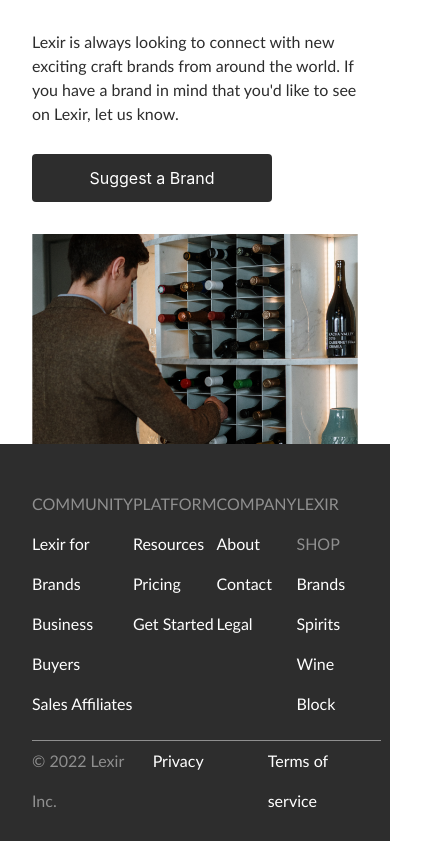
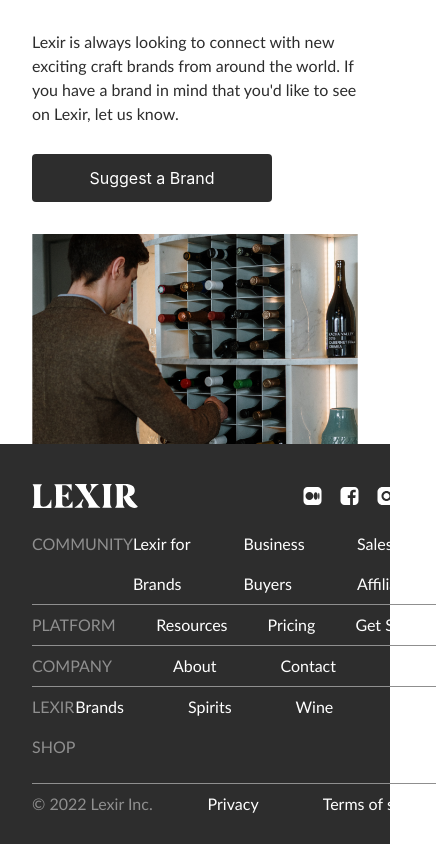
Before and after one commit to LexirIO/lexir-io-challenge, a Next.js app: page / in a window 390 px wide. Shown: the part 2548-3392 px from the top of the page, 436 px wide, since content can reach past the window. Built offline with nearby package versions, Linux system fonts and the light colour scheme.

Commit message:
solution

```diff
--- a/src/components/Footer/Community.tsx
+++ b/src/components/Footer/Community.tsx
@@ -1,11 +1,20 @@
+import { useIsDesktop } from '../context/DesktopWidthProvider';
 import Link from 'next/link';
+import cn from 'classnames';
 
 export default function Community() {
+  const { isDesktop } = useIsDesktop();
+
   return (
-    <div className="flex flex-col ">
+    <div className={cn("flex", {'flex-col': isDesktop,
+      'border-b border-lightGray2 justify-between': !isDesktop})}
+    >
       <h3 className="text-lightGray2 text-base leading-10 font-regular">
         COMMUNITY
       </h3>
+      <div className={cn("flex", {'flex-col': isDesktop,
+        'justify-between gap-6': !isDesktop})}
+      >
         <Link href={'/'}>
           <a className="text-white text-base leading-10 font-regular
             transition-color duration-500 hover:text-lightGray2"
@@ -28,5 +37,6 @@
           </a>
         </Link>
       </div>
+    </div>
   )
 }
--- a/src/components/Footer/Company.tsx
+++ b/src/components/Footer/Company.tsx
@@ -1,11 +1,20 @@
+import { useIsDesktop } from '../context/DesktopWidthProvider';
 import Link from 'next/link';
+import cn from 'classnames';
 
 export default function Company() {
+  const { isDesktop } = useIsDesktop();
+
   return (
-    <div className="flex flex-col ">
+    <div className={cn("flex", {'flex-col': isDesktop,
+      'border-b border-lightGray2 justify-between': !isDesktop})}
+    >
       <h3 className="text-lightGray2 text-base leading-10 font-regular">
         COMPANY
       </h3>
+      <div className={cn("flex", {'flex-col': isDesktop,
+        'justify-between gap-16': !isDesktop})}
+      >
         <Link href={'/'}>
           <a className="text-white text-base leading-10 font-regular
             transition-color duration-500 hover:text-lightGray2"
@@ -28,5 +37,6 @@
           </a>
         </Link>
       </div>
+    </div>
   )
 }
--- a/src/components/Footer/Footer.tsx
+++ b/src/components/Footer/Footer.tsx
@@ -9,8 +9,11 @@
 import Platform from './Platform';
 import Company from './Company';
 import LexirShop from './LexirShop';
+import { useIsDesktop } from '@components/context/DesktopWidthProvider';
 
 export default function Footer() {
+  const { isDesktop } = useIsDesktop();
+
   return (
     <footer className="bg-primary max-w-7xl mx-auto px-8 pt-10 pb-5 grid gap-4">
       <nav className="flex justify-between items-baseline">
@@ -20,10 +23,18 @@
           </a>
         </Link>
 
-        <Community />
-        <Platform />
-        <Company />
-        <LexirShop />
+        {isDesktop && (
+          <Community />
+        )}
+        {isDesktop && (
+          <Platform />
+        )}
+        {isDesktop && (
+          <Company />
+        )}
+        {isDesktop && (
+          <LexirShop />
+        )}
 
         <div className="flex gap-3">
           <Link href="https://medium.com/" >
@@ -48,6 +59,16 @@
           </Link>
         </div>
       </nav>
+
+      {!isDesktop && (
+        <div>
+          <Community />
+          <Platform />
+          <Company />
+          <LexirShop />
+        </div>
+      )}
+
       <div className="flex items-center justify-between border-t border-lightGray2">
         <p className="text-lightGray2 text-base leading-10 font-regular">© 2022 Lexir Inc.</p>
         <div className="flex gap-16">
--- a/src/components/Footer/LexirShop.tsx
+++ b/src/components/Footer/LexirShop.tsx
@@ -1,11 +1,21 @@
+import { useIsDesktop } from '../context/DesktopWidthProvider';
 import Link from 'next/link';
+import cn from 'classnames';
 
 export default function LexirShop() {
+  const { isDesktop } = useIsDesktop();
+
   return (
-    <div className="flex flex-col ">
+    <div className={cn("flex", {'flex-col': isDesktop,
+      'justify-between': !isDesktop})}
+    >
       <h3 className="text-lightGray2 text-base leading-10 font-regular">
         LEXIR SHOP
       </h3>
+
+      <div className={cn("flex", {'flex-col': isDesktop,
+        'justify-between gap-16': !isDesktop})}
+      >
         <Link href={'/'}>
           <a className="text-white text-base leading-10 font-regular
             transition-color duration-500 hover:text-lightGray2"
@@ -35,5 +45,6 @@
           </a>
         </Link>
       </div>
+    </div>
   )
 }
--- a/src/components/Footer/Platform.tsx
+++ b/src/components/Footer/Platform.tsx
@@ -1,11 +1,20 @@
+import { useIsDesktop } from '../context/DesktopWidthProvider';
 import Link from 'next/link';
+import cn from 'classnames';
 
 export default function Platform() {
+  const { isDesktop } = useIsDesktop();
+
   return (
-    <div className="flex flex-col ">
+    <div className={cn("flex", {'flex-col': isDesktop,
+      'border-b border-lightGray2 justify-between': !isDesktop})}
+    >
       <h3 className="text-lightGray2 text-base leading-10 font-regular">
         PLATFORM
       </h3>
+      <div className={cn("flex", {'flex-col': isDesktop,
+        'justify-between gap-10': !isDesktop})}
+      >
         <Link href={'/'}>
           <a className="text-white text-base leading-10 font-regular
             transition-color duration-500 hover:text-lightGray2"
@@ -28,5 +37,6 @@
           </a>
         </Link>
       </div>
+    </div>
   )
 }
--- a/src/components/NavBar.tsx
+++ b/src/components/NavBar.tsx
@@ -5,13 +5,15 @@
 import chartIcon from '../assets/images/chart-icon.svg';
 import Menu from './Menu';
 import cn from 'classnames';
+import { useIsDesktop } from './context/DesktopWidthProvider';
 
 type Props = {
-  isDesktop: boolean;
   isChartFull: boolean;
 }
 
-export default function NavBar({isDesktop, isChartFull}: Props) {
+export default function NavBar({isChartFull}: Props) {
+  const { isDesktop } = useIsDesktop();
+
   return (
     <nav className="sticky max-w-7xl mx-auto flex justify-between py-10 px-8 z-1 shadow-navbarShadow">
       <Link href="/">
--- a/src/components/Product.tsx
+++ b/src/components/Product.tsx
@@ -5,14 +5,15 @@
 import minus from '../assets/images/minus.svg';
 import cn from 'classnames';
 import { useEffect, useState } from 'react';
+import { useIsDesktop } from './context/DesktopWidthProvider';
 
 type Props = {
-  isDesktop: boolean;
   handleChart: (value: boolean) => void;
 };
 
-export default function Product({isDesktop, handleChart}: Props) {
+export default function Product({handleChart}: Props) {
   const [productCount, setProductCount] = useState(2);
+  const { isDesktop } = useIsDesktop();
 
   const oneBottle = 115.165;
   const [amount, setAmount] = useState(
--- a/src/components/ProductDetails.tsx
+++ b/src/components/ProductDetails.tsx
@@ -4,12 +4,11 @@
 import nose from '../assets/images/nose.svg';
 import cocktail from '../assets/images/cocktail.svg';
 import party from '../assets/images/party.svg';
+import { useIsDesktop } from './context/DesktopWidthProvider';
 
-type Props = {
-  isDesktop: boolean;
-};
+export default function ProductDetails() {
+  const { isDesktop } = useIsDesktop();
 
-export default function ProductDetails({isDesktop}: Props) {
   return (
     <section className={cn("max-w-7xl mx-auto px-8 py-10 grid gap-20", {'grid-cols-twoToOne': isDesktop})}>
       <article className="flex flex-col gap-8">
--- a/src/components/SuggestBrand.tsx
+++ b/src/components/SuggestBrand.tsx
@@ -1,12 +1,11 @@
 import Image from 'next/image';
 import cn from 'classnames';
 import bottles from '../assets/images/bottles.png';
+import { useIsDesktop } from './context/DesktopWidthProvider';
 
-type Props = {
-  isDesktop: boolean;
-};
+export default function SuggestBrand() {
+  const {isDesktop} = useIsDesktop();
 
-export default function SuggestBrand({isDesktop}: Props) {
   return (
     <section className={cn("max-w-7xl mx-auto px-8 pt-10 grid gap-4",
       {'grid-cols-2': isDesktop})}
--- /dev/null
+++ b/src/components/context/DesktopWidthProvider.tsx
@@ -0,0 +1,43 @@
+import React, { useContext, useEffect, useState } from 'react';
+
+interface DesktopWidthType {
+  isDesktop: boolean;
+}
+
+const DesktopWidthContext = React.createContext<DesktopWidthType>({
+  isDesktop: true,
+});
+
+type Children = {
+  children: React.ReactNode;
+}
+
+export default function DesktopWidthProvider({ children }: Children) {
+  const [isDesktop, setIsDesktop] = useState(true);
+
+  useEffect(
+    () => {
+      setIsDesktop(window.innerWidth >= 768);
+    },
+    [],
+  );
+
+  const updateMedia = () => {
+    setIsDesktop(window.innerWidth >= 768);
+  };
+
+  useEffect(() => {
+    window.addEventListener("resize", updateMedia);
+    return () => window.removeEventListener("resize", updateMedia);
+  });
+
+  return (
+    <DesktopWidthContext.Provider value={{isDesktop}}>
+      {children}
+    </DesktopWidthContext.Provider>
+  )
+}
+
+export function useIsDesktop() {
+  return useContext(DesktopWidthContext);
+}
--- a/src/pages/_app.tsx
+++ b/src/pages/_app.tsx
@@ -1,7 +1,12 @@
+import DesktopWidthProvider from "@components/context/DesktopWidthProvider";
 import "../styles/globals.css";
 
 function MyApp({ Component, pageProps }: any) {
-  return <Component {...pageProps} />;
+  return (
+    <DesktopWidthProvider>
+      <Component {...pageProps} />
+    </DesktopWidthProvider>
+  );
 }
 
 export default MyApp;
--- a/src/pages/index.tsx
+++ b/src/pages/index.tsx
@@ -1,3 +1,4 @@
+import { useIsDesktop } from "@components/context/DesktopWidthProvider";
 import Destination from "@components/Destination";
 import Footer from "@components/Footer/Footer";
 import NavBar from "@components/NavBar";
@@ -5,32 +6,15 @@
 import ProductDetails from "@components/ProductDetails";
 import SuggestBrand from "@components/SuggestBrand";
 import Head from "next/head";
-import { useEffect, useState } from "react";
+import { useState } from "react";
 
 export default function Home() {
-  const [isDesktop, setDesktop] = useState(true);
   const [isChartFull, setIsChartFull] = useState(false);
-
-  // useEffect is used just to avoid window is not defined error on Next.js
-  useEffect(
-    () => {
-      setDesktop(window.innerWidth >= 768);
-    },
-    [],
-  );
-
-  const updateMedia = () => {
-    setDesktop(window.innerWidth >= 768);
-  };
+  const { isDesktop } = useIsDesktop();
 
   const handleChart = (value: boolean) => {
     setIsChartFull(value);
   };
-
-  useEffect(() => {
-    window.addEventListener("resize", updateMedia);
-    return () => window.removeEventListener("resize", updateMedia);
-  });
 
   return (
     <div className="bg-white">
@@ -42,12 +26,12 @@
 
       <main className="bg-white">
         <header>
-          <NavBar isDesktop={isDesktop} isChartFull={isChartFull} />
+          <NavBar isChartFull={isChartFull} />
           <Destination />
         </header>
-        <Product isDesktop={isDesktop} handleChart={handleChart} />
-        <ProductDetails isDesktop={isDesktop} />
-        <SuggestBrand isDesktop={isDesktop} />
+        <Product handleChart={handleChart} />
+        <ProductDetails />
+        <SuggestBrand />
         <Footer />
       </main>
     </div>
```
Lines whose indentation alone changed are shown as unchanged.
